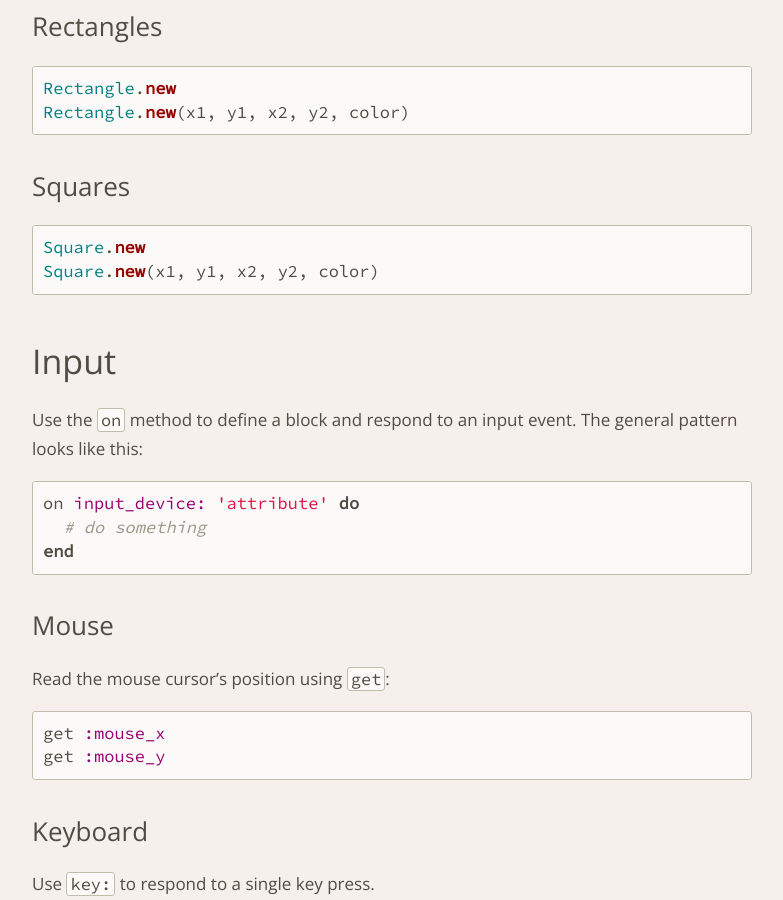
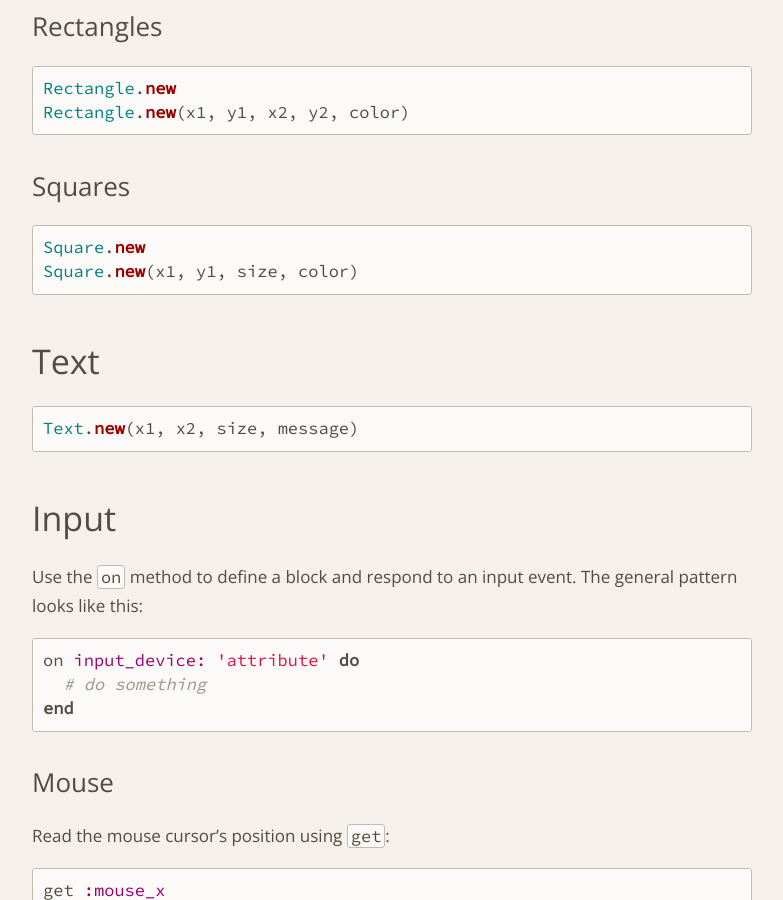
Before and after one commit to ruby2d/ruby2d.com, a Jekyll site: the page built from learn/basics.md, in a window 1280 px wide and 900 px high, scrolled down 2986 px. Shown: the whole window, without its empty margins (373-1156 px from the left). Built offline with Jekyll 4.4.1, drawn with Linux system fonts in a browser that asks for light colours; Markdown is read by kramdown in place of the engine named in the settings.

Commit message:
Fix typos

````diff
--- a/learn/basics.md
+++ b/learn/basics.md
@@ -12,6 +12,8 @@ contents:
     link: "#colors"
   - text: Shapes
     link: "#shapes"
+  - text: Text
+    link: "#text"
 #  - text: Audio
 #    link: "#audio"
   - text: Input
@@ -141,7 +143,14 @@ Rectangle.new(x1, y1, x2, y2, color)
 
 ```ruby
 Square.new
-Square.new(x1, y1, x2, y2, color)
+Square.new(x1, y1, size, color)
+```
+
+
+# Text
+
+```ruby
+Text.new(x1, x2, size, message)
 ```
 
 <!--
````
